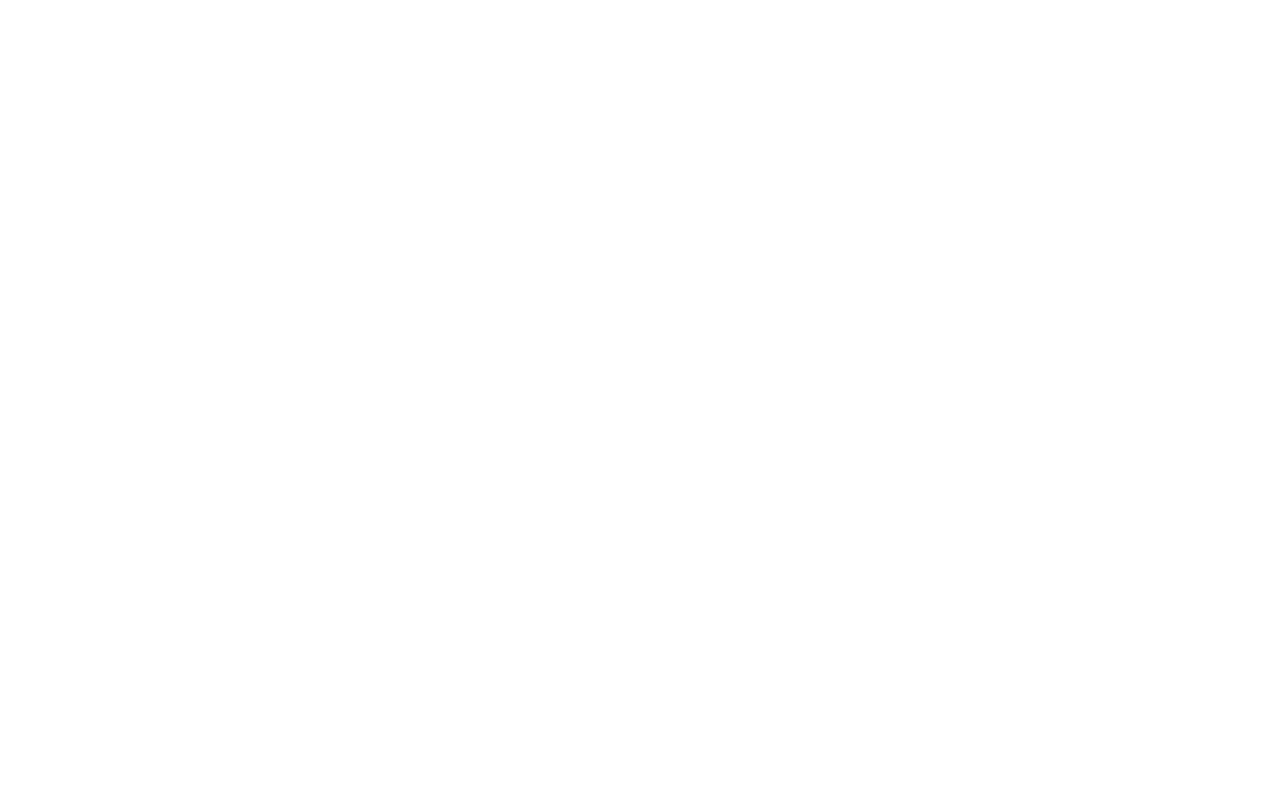
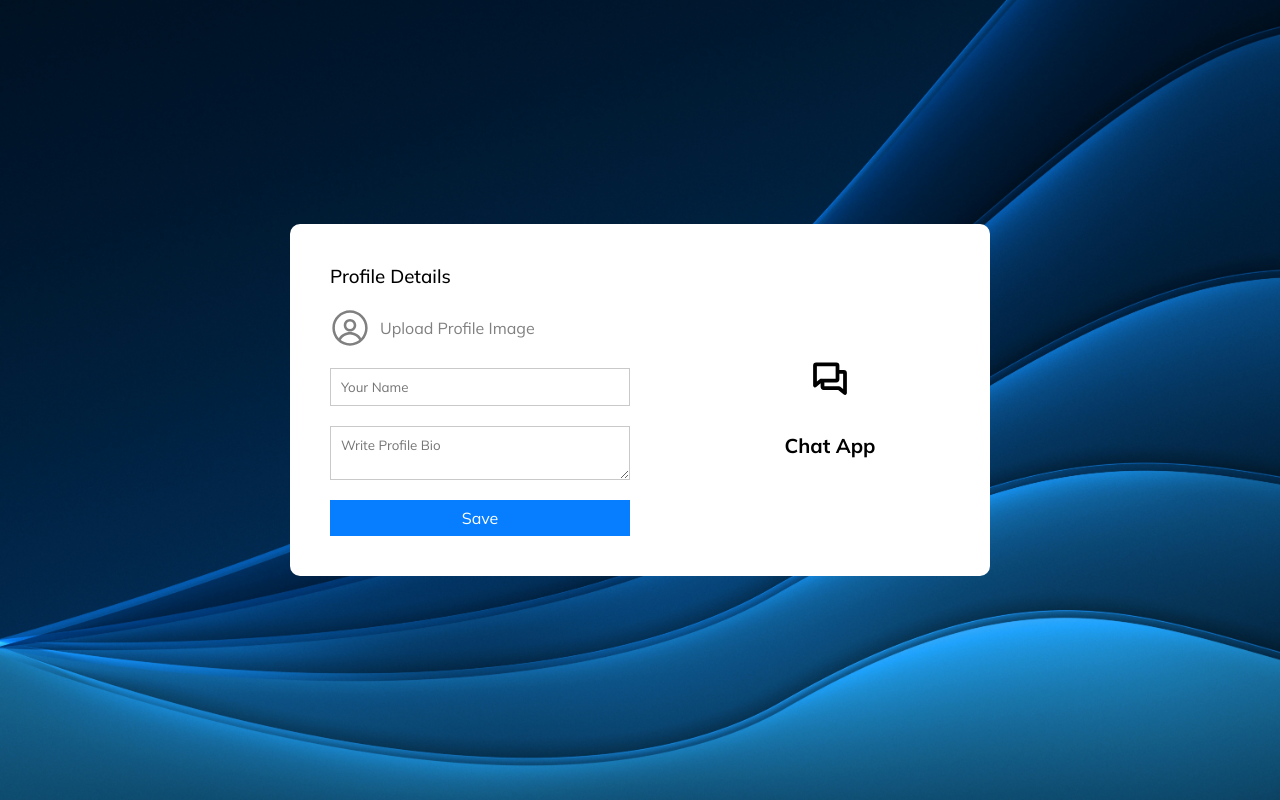
Before and after one commit to maryamfad/React_Chat_app, a React (Vite) app: page /profile in a window 1280 px wide. Built offline with nearby package versions, Linux system fonts and the light colour scheme.

Commit message:
add profile details page

```diff
--- a/src/pages/ProfileUpdate/ProfileUpdate.css
+++ b/src/pages/ProfileUpdate/ProfileUpdate.css
@@ -0,0 +1,83 @@
+.profile {
+	min-height: 100vh;
+	background: url("/background.jpg") no-repeat;
+	background-size: cover;
+	display: flex;
+	align-items: center;
+	justify-content: center;
+}
+
+.profile-container {
+	background: white;
+	display: flex;
+	align-items: center;
+	/* justify-content: space-between; */
+	min-width: 700px;
+	border-radius: 10px;
+}
+
+.profile-pic {
+	max-width: 160px;
+	aspect-ratio: 1/1;
+	margin: 20px auto;
+	border-radius: 50%;
+}
+.logo {
+	display: flex;
+	flex-direction: column;
+	width: 100%;
+	align-items: center;
+	/* gap: 10px; */
+	color: black;
+}
+.logo p {
+	font-size: 20px;
+	font-weight: 700;
+	/* padding: 5px; */
+}
+
+.profile-form {
+	display: flex;
+	flex-direction: column;
+	gap: 20px;
+	padding: 40px;
+}
+
+.profile-form h3 {
+	font-weight: 500;
+}
+
+.profile-form label {
+	display: flex;
+	align-items: center;
+	gap: 10px;
+	color: gray;
+	cursor: pointer;
+}
+
+.profile-form img {
+	width: 60px;
+	aspect-ratio: 1/1;
+	border-radius: 50%;
+}
+.profile-form input,
+textarea {
+	padding: 10px;
+	min-width: 300px;
+	border: 1px solid #c9c9c9;
+	outline-color: #077eff;
+}
+
+.profile-form button {
+	border: none;
+	color: white;
+	background-color: #077eff;
+	padding: 8px;
+	font-size: 16px;
+	cursor: pointer;
+}
+
+.profile-pic {
+	width: 200px;
+	aspect-ratio: 1/1;
+}
--- a/src/pages/ProfileUpdate/ProfileUpdate.jsx
+++ b/src/pages/ProfileUpdate/ProfileUpdate.jsx
@@ -1,8 +1,57 @@
-import React from "react";
+import React, { useState } from "react";
 import "./ProfileUpdate.css";
+import { RxAvatar } from "react-icons/rx";
+import { PiChatsBold } from "react-icons/pi";
 
 const ProfileUpdate = () => {
-	return <div></div>;
+	const [image, setImage] = useState(false);
+	return (
+		<div className="profile">
+			<div className="profile-container">
+				<form className="profile-form">
+					<h3>Profile Details</h3>
+					<label htmlFor="avatar">
+						<input
+							onChange={(e) => {
+								setImage(e.target.files[0]);
+							}}
+							type="file"
+							id="avatar"
+							accept=".png .jpg .jpeg"
+							hidden
+						/>
+						{image ? (
+							<img
+								src={URL.createObjectURL(image)}
+								alt="profile pic"
+							/>
+						) : (
+							<RxAvatar size={40} color="grey" />
+						)}
+						Upload Profile Image
+					</label>
+					<input type="text" placeholder="Your Name" required />
+					<textarea
+						placeholder="Write Profile Bio"
+						required
+					></textarea>
+					<button type="submit">Save</button>
+				</form>
+				{image ? (
+					<img
+						className="profile-pic"
+						src={URL.createObjectURL(image)}
+						alt="profile pic"
+					/>
+				) : (
+					<div className="logo">
+						<PiChatsBold size={40} className="profile-pic" />
+						<p>Chat App</p>
+					</div>
+				)}
+			</div>
+		</div>
+	);
 };
 
 export default ProfileUpdate;
```
